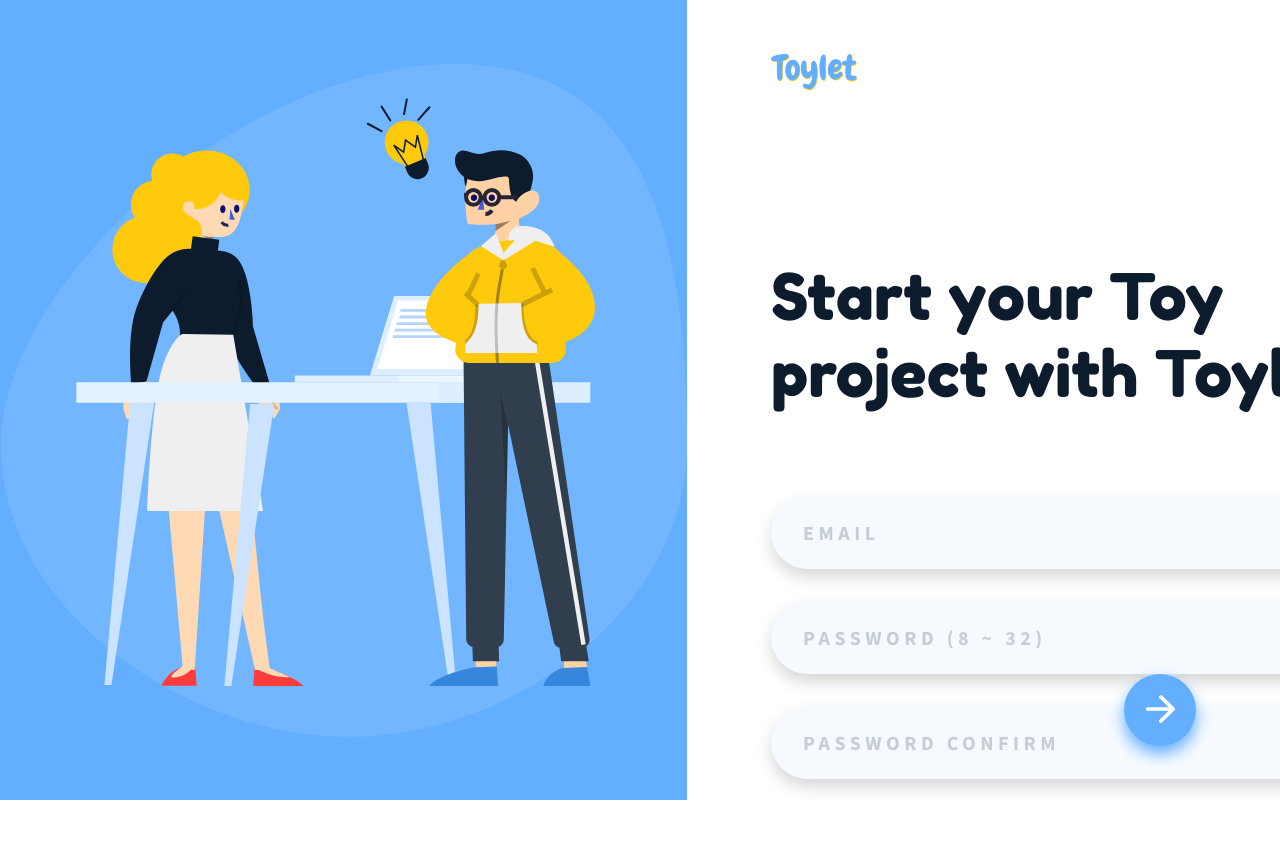
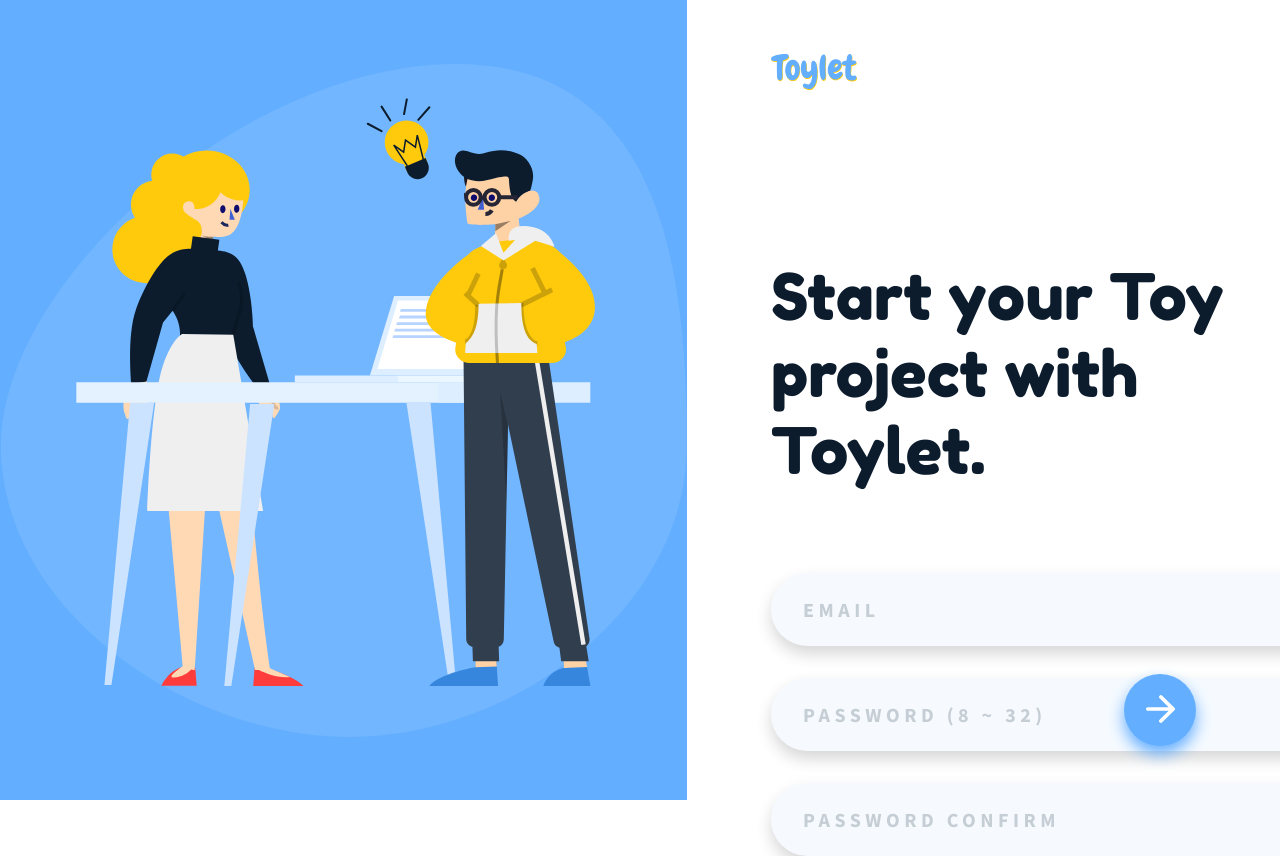
Before and after one commit to toylet/toylet, a React (Create React App) app in the folder client/: page /signup in a window 1280 px wide. Shown: the top 856 px of the page. Before the commit the page ends 800 px from the top, so only its background shows below. Built offline with nearby package versions, Linux system fonts and the light colour scheme; what webfontloader would draw is missing.

Commit message:
improve position stye

```diff
--- a/client/src/components/Login/index.module.scss
+++ b/client/src/components/Login/index.module.scss
@@ -9,7 +9,7 @@
 }
 
 .Form-wrapper {
-	margin-left: 84px;
+	margin: auto 84px;
 }
 
 .Form-wrapper input {
@@ -30,6 +30,7 @@
 	text-decoration: underline;
 	color: $text;
 	margin-top: 36px;
+	width: 606px;
 	position: absolute;
 }
 
--- a/client/src/components/portal.module.scss
+++ b/client/src/components/portal.module.scss
@@ -25,8 +25,7 @@
 }
 
 .Lets-do-Toy-project {
-	margin-top: 164px;
-	margin-left: 84px;
+	margin: 164px 84px 84px;
 	margin-bottom: 84px;
 	max-width: 638px;
 	font-family: 'Fredoka One';
```
